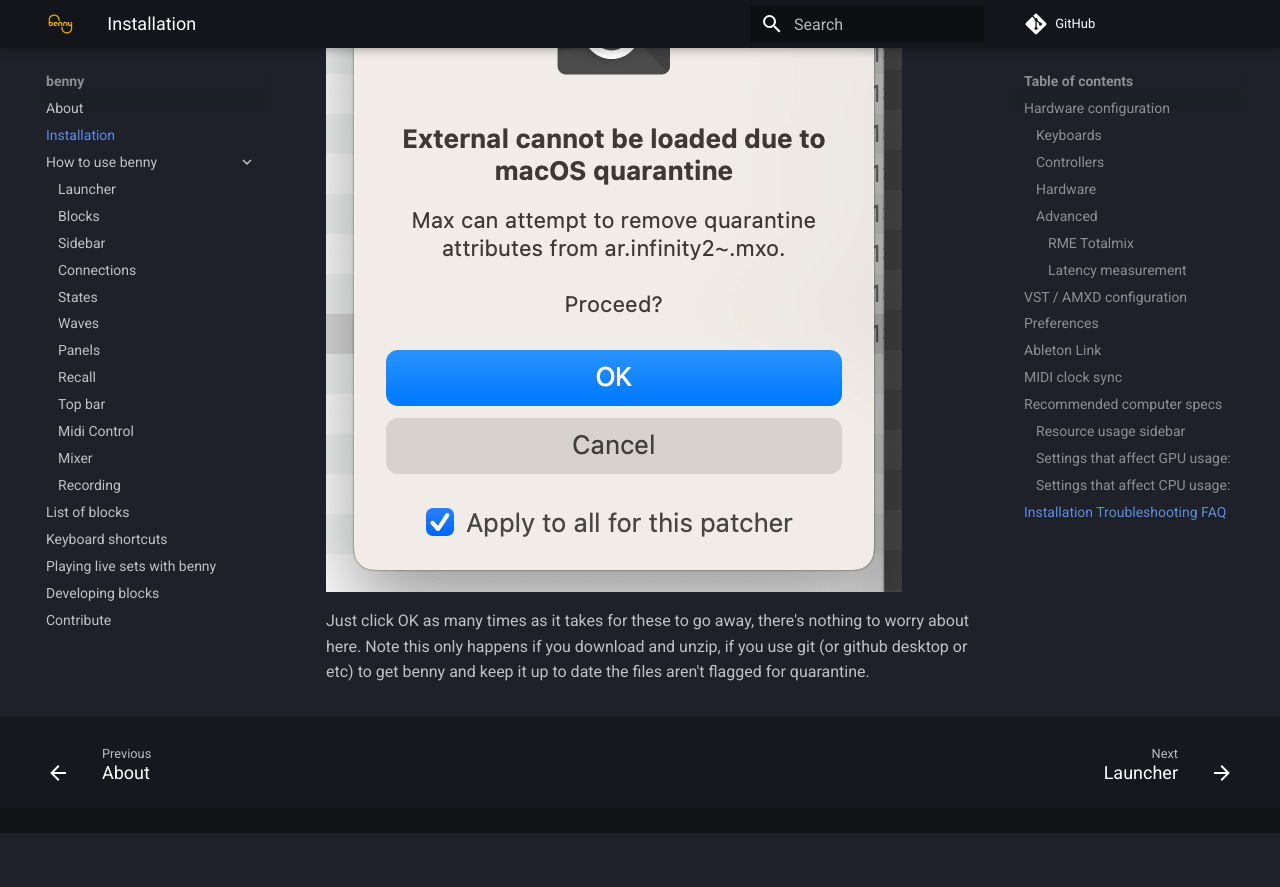
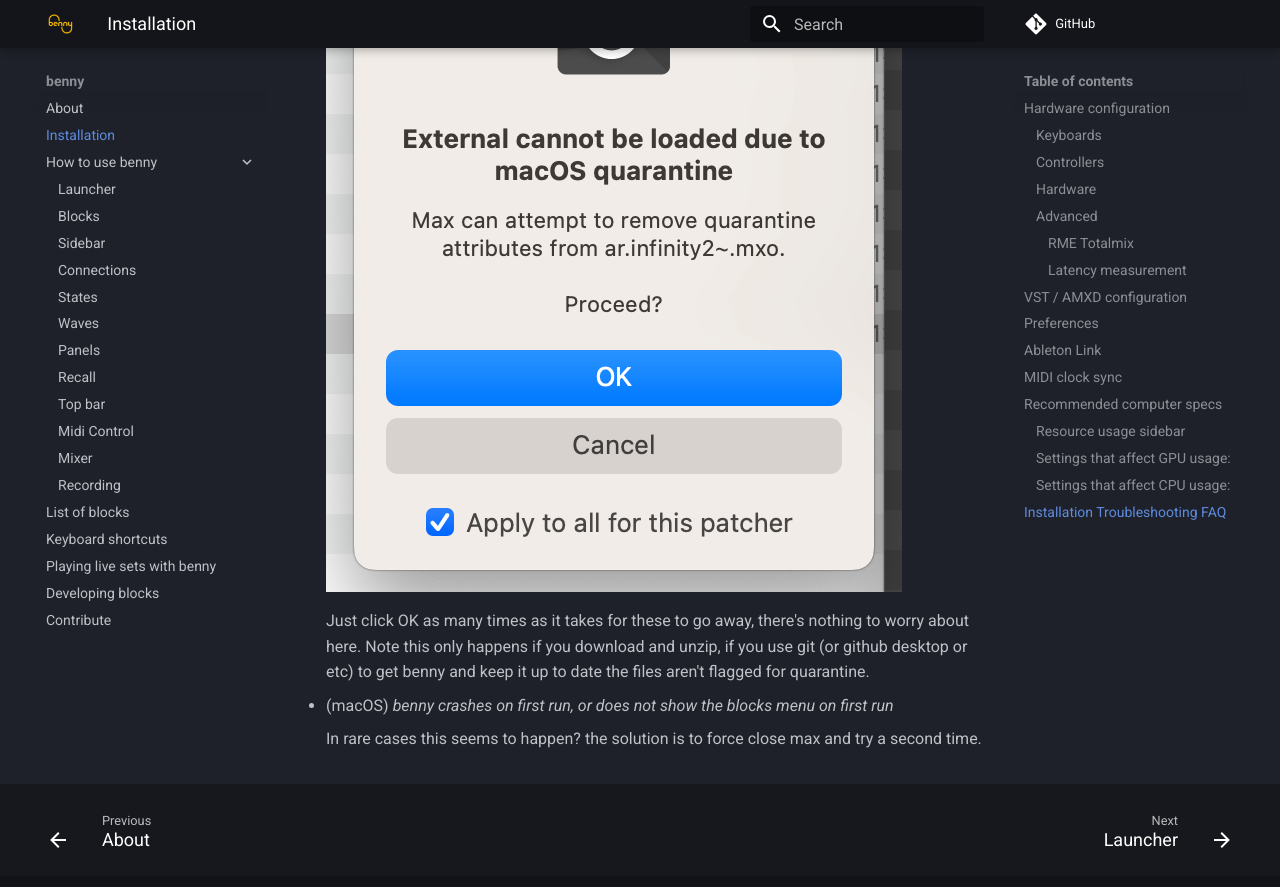
Before and after one commit to playbenny/benny_manual, an MkDocs documentation site: the page built from docs/installation.md, in a window 1280 px wide and 900 px high, scrolled down 6611 px. Shown: the top 887 px of the window. Built offline with MkDocs 1.6.1 and Material for MkDocs 9.7.7, drawn with Linux system fonts in a browser that asks for light colours; comment, search, counter and statistics services are not loaded; before the commit the page ends 7444 px from its top, so only the background shows below that.

Commit message:
Update installation.md

```diff
--- a/docs/installation.md
+++ b/docs/installation.md
@@ -176,3 +176,7 @@
     ![quarantine box](assets/screenshots/macos-quarantine.png)
 
     Just click OK as many times as it takes for these to go away, there's nothing to worry about here. Note this only happens if you download and unzip, if you use git (or github desktop or etc) to get benny and keep it up to date the files aren't flagged for quarantine.
+
+- (macOS) *benny crashes on first run, or does not show the blocks menu on first run*
+
+    In rare cases this seems to happen? the solution is to force close max and try a second time.
```
